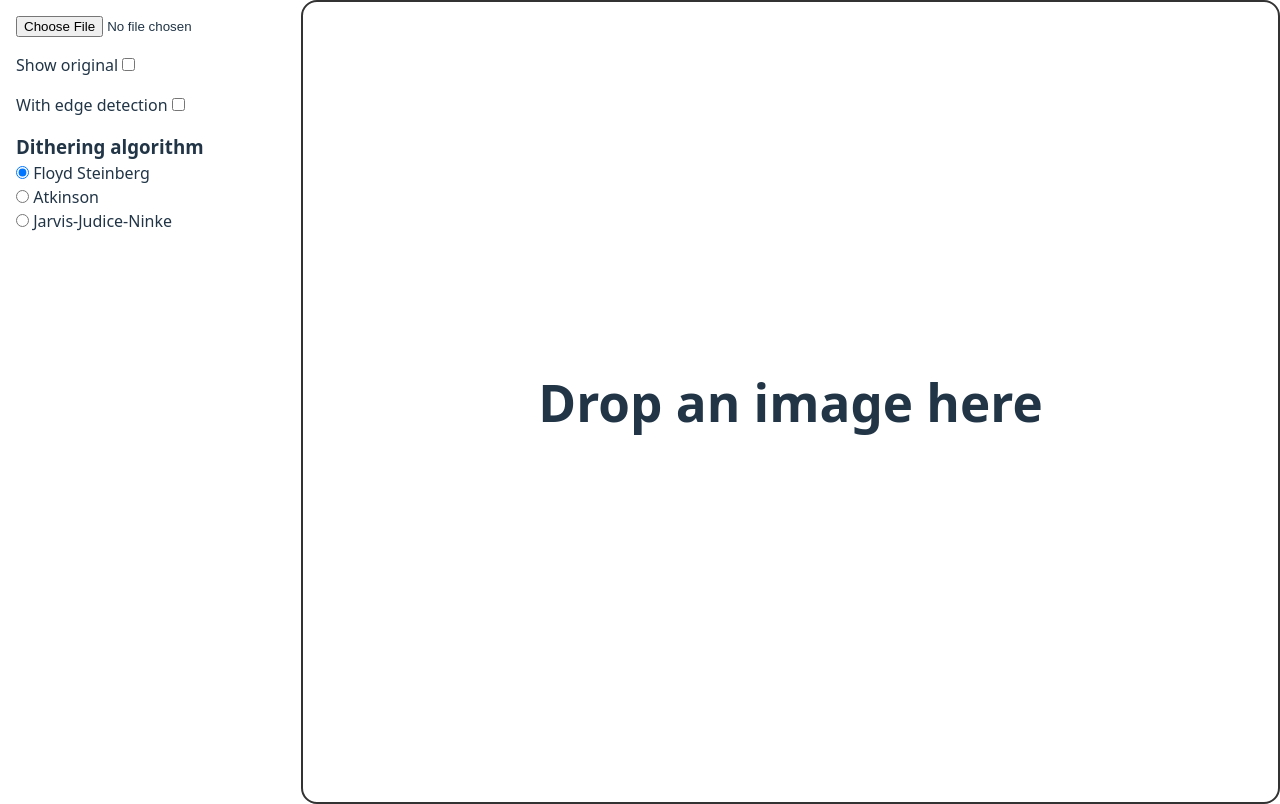
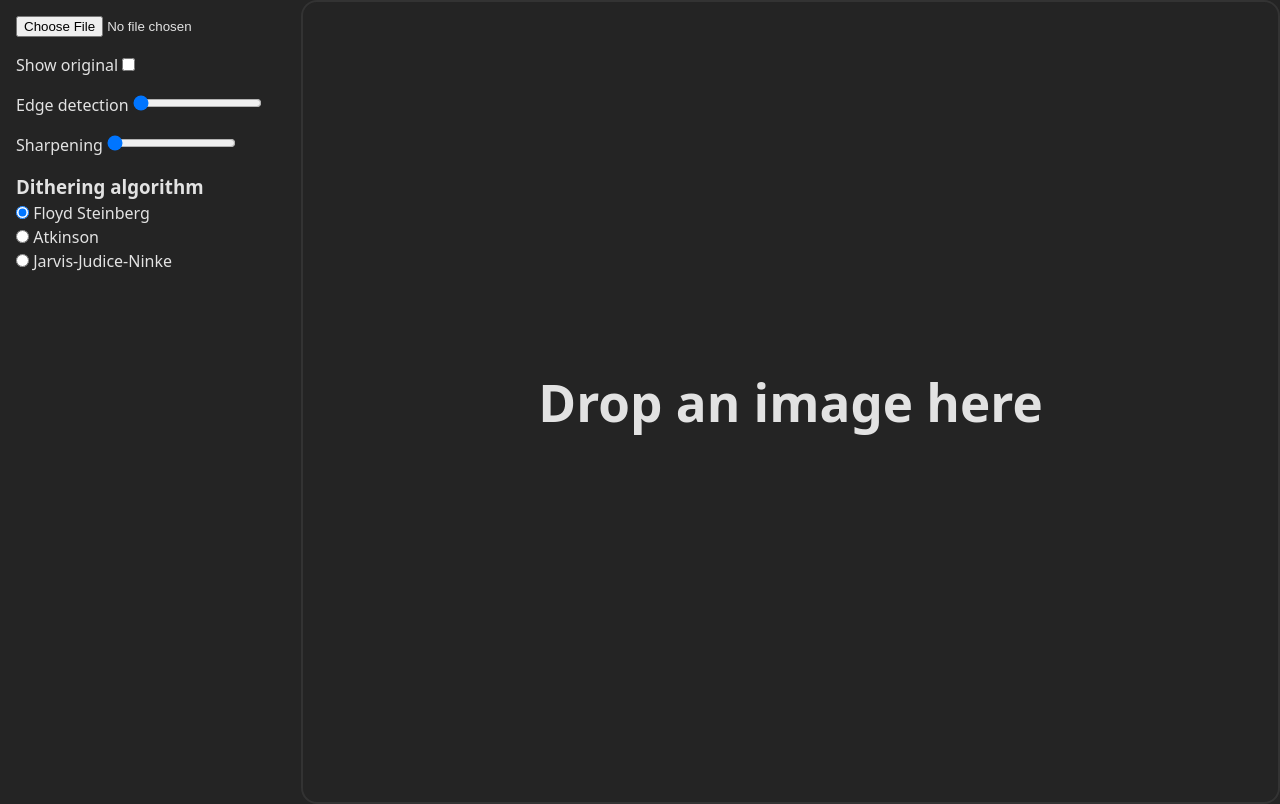
Before and after one commit to gnarlynarley/steinberg, a Svelte app: page / in a window 1280 px wide. Built offline with nearby package versions, Linux system fonts and the light colour scheme.

Commit message:
feat: add better dialog and sharpening

```diff
--- a/src/App.svelte
+++ b/src/App.svelte
@@ -13,6 +13,7 @@
   import getImagePallete from './lib/utils/getImagePallete';
   import { file } from './lib/store/file';
   import Button from './lib/components/Button.svelte';
+  import getDialogValue from './lib/utils/getDialogValue';
 
   let src: string | null = null;
   let pallete = `
@@ -26,7 +27,8 @@
     .flatMap((line) => line.trim() || []);
   let showOriginal = false;
   let renderPallete = pallete;
-  let edgeDetection = false;
+  let edgeDetectionLevel = 0;
+  let sharpeningLevel = 0;
   let width = 500;
 
   $: hasEnoughColors = pallete.length >= 2;
@@ -74,7 +76,8 @@
         applyFloydSteinberg(
           image,
           Color.createPalleteFromHexCodes(renderPallete.join('\n')),
-          edgeDetection,
+          edgeDetectionLevel || null,
+          sharpeningLevel || null,
           algorithm
         )
       )
@@ -91,7 +94,25 @@
     </label>
 
     <label>
-      With edge detection <input type="checkbox" bind:checked={edgeDetection} />
+      <span>Edge detection</span>
+      <input
+        type="range"
+        min="0"
+        max="10"
+        bind:value={edgeDetectionLevel}
+        step="0.1"
+      />
+    </label>
+
+    <label>
+      <span>Sharpening</span>
+      <input
+        type="range"
+        min="0"
+        max="10"
+        bind:value={sharpeningLevel}
+        step="0.1"
+      />
     </label>
 
     <div>
@@ -119,9 +140,9 @@
         {#await imagePromise then image}
           <Button
             type="button"
-            onclick={() => {
-              const colorCount =
-                Number.parseInt(prompt('How many colors?') ?? '4', 10) || 10;
+            onclick={async () => {
+              const colorCount = await getDialogValue('How many colors?', 16);
+              if (colorCount === null) return;
               pallete = getImagePallete(image, colorCount);
             }}
           >
--- a/src/app.css
+++ b/src/app.css
@@ -1,4 +1,4 @@
-*,
+*:not(dialog),
 *:before,
 *:after {
   margin: 0;
@@ -6,24 +6,26 @@
 }
 
 :root {
+  --color-accent: #333;
+  --color-error: rgb(133, 47, 47);
+  --color-primary: #5233ea;
+  --color-text: rgba(255, 255, 255, 0.87);
+  --color-background: #242424;
+  --border: 2px solid var(--color-accent);
+  --border-radius: 1em;
+  --gutter: 1em;
+
   font-family: system-ui, Avenir, Helvetica, Arial, sans-serif;
   line-height: 1.5;
   font-weight: 400;
 
-  color: rgba(255, 255, 255, 0.87);
-  background-color: #242424;
+  color: var(--color-text);
+  background-color: var(--color-background);
 
   font-synthesis: none;
   text-rendering: optimizeLegibility;
   -webkit-font-smoothing: antialiased;
   -moz-osx-font-smoothing: grayscale;
-
-  --color-accent: #333;
-  --color-error: rgb(133, 47, 47);
-  --color-primary: #5233ea;
-  --border: 2px solid var(--color-accent);
-  --border-radius: 1em;
-  --gutter: 1em;
 }
 
 a {
@@ -51,16 +53,3 @@ h1 {
 #app {
   display: contents;
 }
-
-@media (prefers-color-scheme: light) {
-  :root {
-    color: #213547;
-    background-color: #ffffff;
-  }
-  a:hover {
-    color: #747bff;
-  }
-  button {
-    background-color: #f9f9f9;
-  }
-}
--- a/src/lib/components/Button.svelte
+++ b/src/lib/components/Button.svelte
@@ -5,10 +5,10 @@
     primary?: boolean;
   };
 
-  const { children, primary, ...rest }: Props = $props();
+  const { children, primary, type = 'button', ...rest }: Props = $props();
 </script>
 
-<button {...rest} class:is-primary={primary}>
+<button {type} {...rest} class:is-primary={primary}>
   {@render children?.()}
 </button>
 
--- /dev/null
+++ b/src/lib/components/Dialog.svelte
@@ -0,0 +1,32 @@
+<script lang="ts">
+  import type { Snippet } from 'svelte';
+
+  let dialog: HTMLDialogElement;
+
+  type Props = {
+    children: Snippet;
+  };
+
+  const { children }: Props = $props();
+
+  $effect(() => {
+    dialog.showModal();
+  });
+</script>
+
+<dialog bind:this={dialog}>
+  {@render children?.()}
+</dialog>
+
+<style>
+  dialog {
+    background: var(--color-background);
+    border: 2px solid var(--color-accent);
+    border-radius: var(--border-radius);
+    color: inherit;
+  }
+
+  dialog::backdrop {
+    background: color-mix(in srgb, var(--color-background), transparent 20%);
+  }
+</style>
--- /dev/null
+++ b/src/lib/components/NumberDialog.svelte
@@ -0,0 +1,42 @@
+<script lang="ts">
+  import Button from './Button.svelte';
+  import Dialog from './Dialog.svelte';
+
+  type Props = {
+    label: string;
+    defaultValue: number;
+    onsubmit: (value: number) => void;
+    onclose: () => void;
+  };
+  const { label, onsubmit, onclose, defaultValue }: Props = $props();
+
+  let value: number = $state(defaultValue);
+</script>
+
+<Dialog>
+  <form
+    method="dialog"
+    onsubmit={() => {
+      onsubmit(value);
+    }}
+    {onclose}
+  >
+    <label>
+      <span>{label}</span>
+      <input type="number" bind:value />
+    </label>
+
+    <div class="footer">
+      <Button type="button" onclick={onclose}>Cancel</Button>
+      <Button type="submit" value="submit">Submit</Button>
+    </div>
+  </form>
+</Dialog>
+
+<style>
+  .footer {
+    display: flex;
+    justify-content: space-between;
+    padding-top: var(--gutter);
+  }
+</style>
--- a/src/lib/utils/applyEdgeDetection.ts
+++ b/src/lib/utils/applyEdgeDetection.ts
@@ -3,7 +3,8 @@ import createCanvas from './createCanvas';
 
 export default function applyEdgeDetection(
   image: HTMLImageElement | HTMLCanvasElement,
-  color: Color
+  color: Color,
+  edgeDetectionLevel: number
 ) {
   const { canvas, context } = createCanvas(image.width, image.height);
 
@@ -16,12 +17,12 @@ export default function applyEdgeDetection(
     [-1, 0, 1],
     [-2, 0, 2],
     [-1, 0, 1],
-  ].map((row) => row.map((value) => value * 0.05));
+  ].map((row) => row.map((value) => value * edgeDetectionLevel * 0.01));
   const kernelY = [
     [-1, -2, -1],
     [0, 0, 0],
     [1, 2, 1],
-  ].map((row) => row.map((value) => value * 0.05));
+  ].map((row) => row.map((value) => value * edgeDetectionLevel * 0.01));
 
   const output = context.createImageData(width, height);
 
--- a/src/lib/utils/applyFloydSteinberg.ts
+++ b/src/lib/utils/applyFloydSteinberg.ts
@@ -1,8 +1,9 @@
-import applyEdgeDetection from "./applyEdgeDetection";
-import clamp from "./clamp";
-import Color, { type ColorLike } from "./Color";
-import convertMatrixToPixelMap from "./convertMatrixToPixelMap";
-import createCanvas from "./createCanvas";
+import applyEdgeDetection from './applyEdgeDetection';
+import applySharpening from './applySharpening';
+import clamp from './clamp';
+import Color, { type ColorLike } from './Color';
+import convertMatrixToPixelMap from './convertMatrixToPixelMap';
+import createCanvas from './createCanvas';
 
 export type AlgorithmName = keyof typeof MATRIX_ALGORITH_MAP;
 
@@ -66,9 +67,9 @@ const JARVIS_JUDICE_NINKE_MATRIX  = convertMatrixToPixelMap([
 ], 5, 48);
 
 const MATRIX_ALGORITH_MAP = {
-  "Floyd Steinberg": FLOYD_STEINBERG_MATRIX,
+  'Floyd Steinberg': FLOYD_STEINBERG_MATRIX,
   Atkinson: ATKINSON_MATRIX,
-  "Jarvis-Judice-Ninke": JARVIS_JUDICE_NINKE_MATRIX,
+  'Jarvis-Judice-Ninke': JARVIS_JUDICE_NINKE_MATRIX,
 } as const;
 export const MATRIX_ALGORITH_NAMES = Object.keys(
   MATRIX_ALGORITH_MAP
@@ -106,18 +107,27 @@ function applyDithering(
 export default function applyFloydSteinberg(
   image: HTMLImageElement | HTMLCanvasElement,
   pallete: Color[],
-  withEdgeDetection: boolean,
+  edgeDetectionLevel: number | null,
+  sharpeningLevel: number | null,
   algorithm: AlgorithmName
 ) {
   const { width, height } = image;
   const { canvas, context } = createCanvas(width, height);
   context.drawImage(image, 0, 0);
-  if (withEdgeDetection) {
+  if (edgeDetectionLevel !== null) {
     const darkestColor = pallete.reduce((prev, next) =>
       prev.isDarker(next) ? next : prev
     );
-    const detected = applyEdgeDetection(image, darkestColor);
+    const detected = applyEdgeDetection(
+      image,
+      darkestColor,
+      edgeDetectionLevel
+    );
     context.drawImage(detected, 0, 0);
+  }
+
+  if (sharpeningLevel !== null) {
+    context.drawImage(applySharpening(canvas, sharpeningLevel), 0, 0);
   }
 
   const imageData = context.getImageData(0, 0, canvas.width, canvas.height);
--- /dev/null
+++ b/src/lib/utils/applySharpening.ts
@@ -0,0 +1,43 @@
+import createCanvas from './createCanvas';
+
+export default function applySharpening(
+  image: HTMLImageElement | HTMLCanvasElement,
+  level: number
+): HTMLCanvasElement {
+  const { canvas, context } = createCanvas(image.width, image.height);
+
+  context.drawImage(image, 0, 0);
+
+  const imageData = context.getImageData(0, 0, canvas.width, canvas.height);
+  const data = imageData.data;
+
+  // Sharpen kernel (3x3)
+  const kernel = [0, -level, 0, -level, 1 + 4 * level, -level, 0, -level, 0];
+
+  const w = canvas.width;
+  const h = canvas.height;
+  const copy = new Uint8ClampedArray(data);
+
+  for (let y = 1; y < h - 1; y++) {
+    for (let x = 1; x < w - 1; x++) {
+      for (let c = 0; c < 3; c++) {
+        // R, G, B channels
+        let i = (y * w + x) * 4 + c;
+        let sum = 0;
+        let k = 0;
+        for (let ky = -1; ky <= 1; ky++) {
+          for (let kx = -1; kx <= 1; kx++) {
+            const ni = ((y + ky) * w + (x + kx)) * 4 + c;
+            sum += copy[ni] * kernel[k++];
+          }
+        }
+        data[i] = Math.min(255, Math.max(0, sum));
+      }
+      // Alpha channel remains unchanged
+    }
+  }
+
+  context.putImageData(imageData, 0, 0);
+
+  return canvas;
+}
--- /dev/null
+++ b/src/lib/utils/getDialogValue.ts
@@ -0,0 +1,27 @@
+import { mount, unmount } from 'svelte';
+import NumberDialog from '../components/NumberDialog.svelte';
+
+export default function getDialogValue(
+  label: string,
+  defaultValue: number
+): Promise<number | null> {
+  const { promise, resolve } = Promise.withResolvers<number | null>();
+
+  const app = mount(NumberDialog, {
+    target: document.body,
+    props: {
+      label,
+      defaultValue,
+      onsubmit(value) {
+        resolve(value);
+        unmount(app);
+      },
+      onclose() {
+        resolve(null);
+        unmount(app);
+      },
+    },
+  });
+
+  return promise;
+}
```
